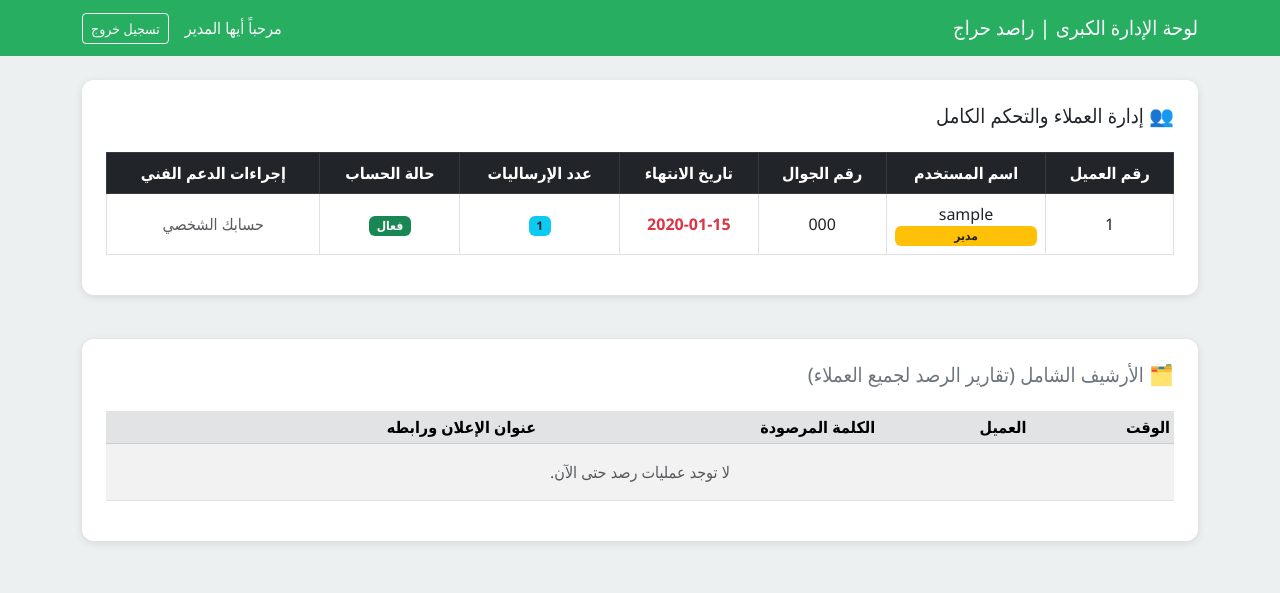
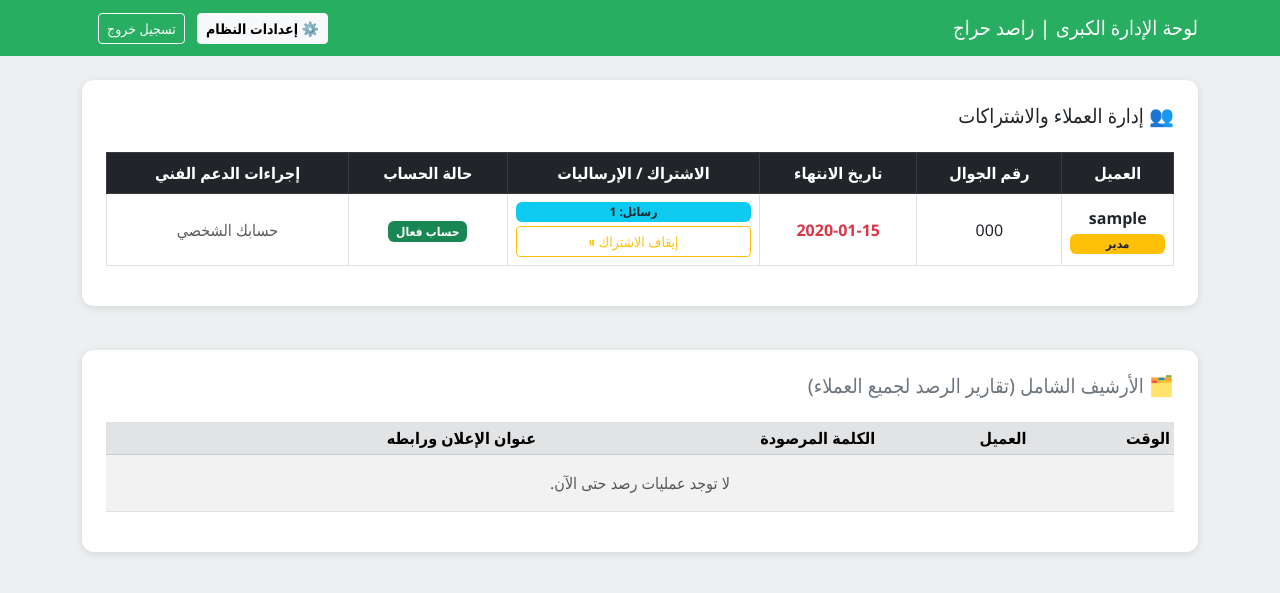
Before and after one commit to turky4500/haraj-saas, a Flask app: page /admin_dashboard in a window 1280 px wide. Shown: the top 593 px of the page. Run offline with Flask 3, Linux system fonts and the light colour scheme; a user stored in the database is signed in; tables that the repository leaves empty hold one stand-in row (values such as "Sample post"); data that the repository does not hold is empty.

Commit message:
Update admin.html

```diff
--- a/templates/admin.html
+++ b/templates/admin.html
@@ -16,8 +16,10 @@
     <nav class="navbar navbar-dark mb-4">
         <div class="container">
             <a class="navbar-brand" href="#">لوحة الإدارة الكبرى | راصد حراج</a>
-            <span class="text-light ms-auto me-3">مرحباً أيها المدير</span>
-            <a href="/logout" class="btn btn-outline-light btn-sm">تسجيل خروج</a>
+            <span class="text-light ms-auto me-3">
+                <a href="/admin_settings" class="btn btn-light btn-sm fw-bold me-2">⚙️ إعدادات النظام</a>
+                <a href="/logout" class="btn btn-outline-light btn-sm">تسجيل خروج</a>
+            </span>
         </div>
     </nav>
 
@@ -33,16 +35,15 @@
         <div class="row">
             <div class="col-md-12 mb-4">
                 <div class="card p-4">
-                    <h5 class="mb-4">👥 إدارة العملاء والتحكم الكامل</h5>
+                    <h5 class="mb-4">👥 إدارة العملاء والاشتراكات</h5>
                     <div class="table-responsive">
                         <table class="table table-bordered align-middle text-center">
                             <thead class="table-dark">
                                 <tr>
-                                    <th>رقم العميل</th>
-                                    <th>اسم المستخدم</th>
+                                    <th>العميل</th>
                                     <th>رقم الجوال</th>
                                     <th>تاريخ الانتهاء</th>
-                                    <th>عدد الإرساليات</th>
+                                    <th>الاشتراك / الإرساليات</th>
                                     <th>حالة الحساب</th>
                                     <th>إجراءات الدعم الفني</th>
                                 </tr>
@@ -50,30 +51,40 @@
                             <tbody>
                                 {% for user in users %}
                                 <tr>
-                                    <td>{{ user.id }}</td>
                                     <td>
-                                        {{ user.username }}
-                                        {% if user.role == 'admin' %}<span class="badge bg-warning text-dark d-block">مدير</span>{% endif %}
+                                        <strong>{{ user.username }}</strong>
+                                        {% if user.role == 'admin' %}<span class="badge bg-warning text-dark d-block mt-1">مدير</span>{% endif %}
                                     </td>
                                     <td dir="ltr">{{ user.phone }}</td>
                                     <td dir="ltr" class="text-danger fw-bold">
                                         {{ user.account_expiration.strftime('%Y-%m-%d') if user.account_expiration else 'مفتوح' }}
                                     </td>
-                                    <td><span class="badge bg-info text-dark">{{ user.subscription.sent_count if user.subscription else 0 }}</span></td>
+                                    <td>
+                                        {% if user.subscription %}
+                                            <span class="badge bg-info text-dark d-block mb-1">رسائل: {{ user.subscription.sent_count }}</span>
+                                            <a href="/admin_toggle_sub/{{ user.subscription.id }}" class="btn btn-sm {% if user.subscription.status == 'active' %}btn-outline-warning{% else %}btn-outline-success{% endif %} w-100">
+                                                {% if user.subscription.status == 'active' %}إيقاف الاشتراك ⏸{% else %}تشغيل الاشتراك ▶{% endif %}
+                                            </a>
+                                        {% else %}
+                                            <span class="text-muted small">لا يوجد اشتراك</span>
+                                        {% endif %}
+                                    </td>
                                     <td>
                                         {% if user.is_active_account %}
-                                            <span class="badge bg-success">فعال</span>
+                                            <span class="badge bg-success">حساب فعال</span>
                                         {% else %}
-                                            <span class="badge bg-danger">موقوف</span>
+                                            <span class="badge bg-danger">حساب موقوف</span>
                                         {% endif %}
                                     </td>
                                     <td>
                                         {% if user.id != current_user.id %}
-                                            <a href="/admin_edit_user/{{ user.id }}" class="btn btn-sm btn-primary">تعديل/تمديد</a>
-                                            <a href="/impersonate/{{ user.id }}" class="btn btn-sm btn-dark">دخول بحسابه</a>
-                                            <a href="/toggle_user/{{ user.id }}" class="btn btn-sm {% if user.is_active_account %}btn-danger{% else %}btn-success{% endif %}">
-                                                {% if user.is_active_account %}إيقاف ⏸{% else %}تفعيل ▶{% endif %}
-                                            </a>
+                                            <div class="d-flex flex-column gap-1">
+                                                <a href="/admin_edit_user/{{ user.id }}" class="btn btn-sm btn-primary">تعديل/تمديد</a>
+                                                <a href="/impersonate/{{ user.id }}" class="btn btn-sm btn-dark">دخول بحسابه</a>
+                                                <a href="/toggle_user/{{ user.id }}" class="btn btn-sm {% if user.is_active_account %}btn-danger{% else %}btn-success{% endif %}">
+                                                    {% if user.is_active_account %}إيقاف الحساب كلياً 🚫{% else %}تفعيل الحساب ✅{% endif %}
+                                                </a>
+                                            </div>
                                         {% else %}
                                             <span class="text-muted">حسابك الشخصي</span>
                                         {% endif %}
```
